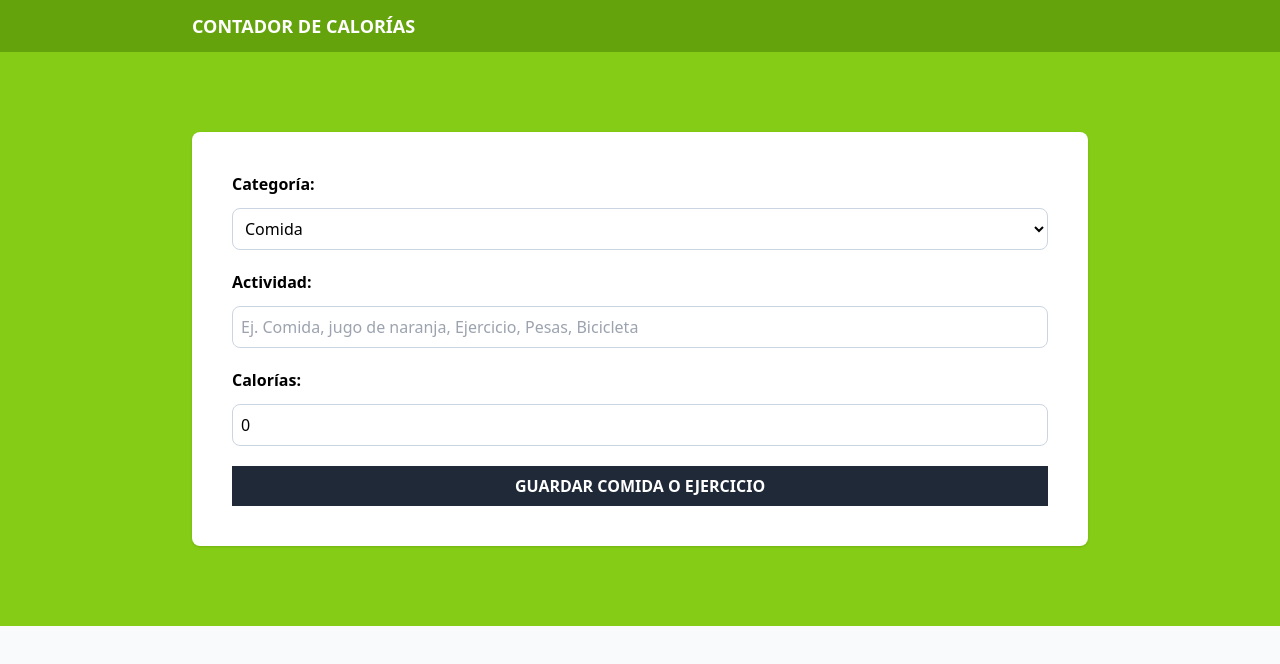
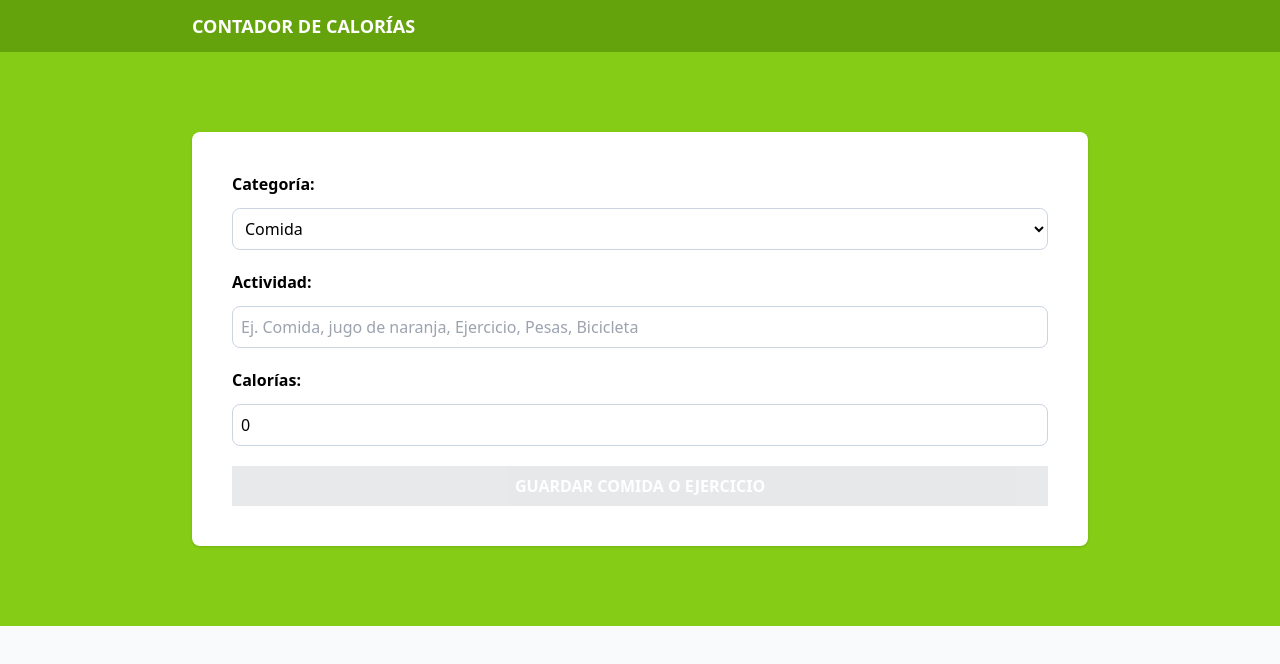
Before and after one commit to luchosr/calories-counter, a React (Vite) app: page / in a window 1280 px wide. Shown: the top 664 px of the page. Built offline with nearby package versions, Linux system fonts and the light colour scheme.

Commit message:
feat: implement button validation

```diff
--- a/src/components/Form.tsx
+++ b/src/components/Form.tsx
@@ -16,12 +16,16 @@
   ) => {
     const isNumberField = ['category', 'calories'].includes(e.target.id);
 
-    console.log(isNumberField);
-
     setActivity({
       ...activity,
       [e.target.id]: isNumberField ? +e.target.value : e.target.value,
     });
+  };
+
+  const isValidActivity = () => {
+    const { name, calories } = activity;
+    console.log(name.trim() !== '');
+    return name.trim() !== '' && calories > 0;
   };
 
   return (
@@ -72,8 +76,9 @@
       <input
         type="submit"
         id="calories"
-        className="bg-gray-800 hover:bg-gray-900 w-full p-2 font-bold uppercase text-white cursor-pointer "
+        className="bg-gray-800 hover:bg-gray-900 w-full p-2 font-bold uppercase text-white cursor-pointer disabled:opacity-10"
         value="Guardar Comida o Ejercicio"
+        disabled={!isValidActivity()}
       />
     </form>
   );
```
